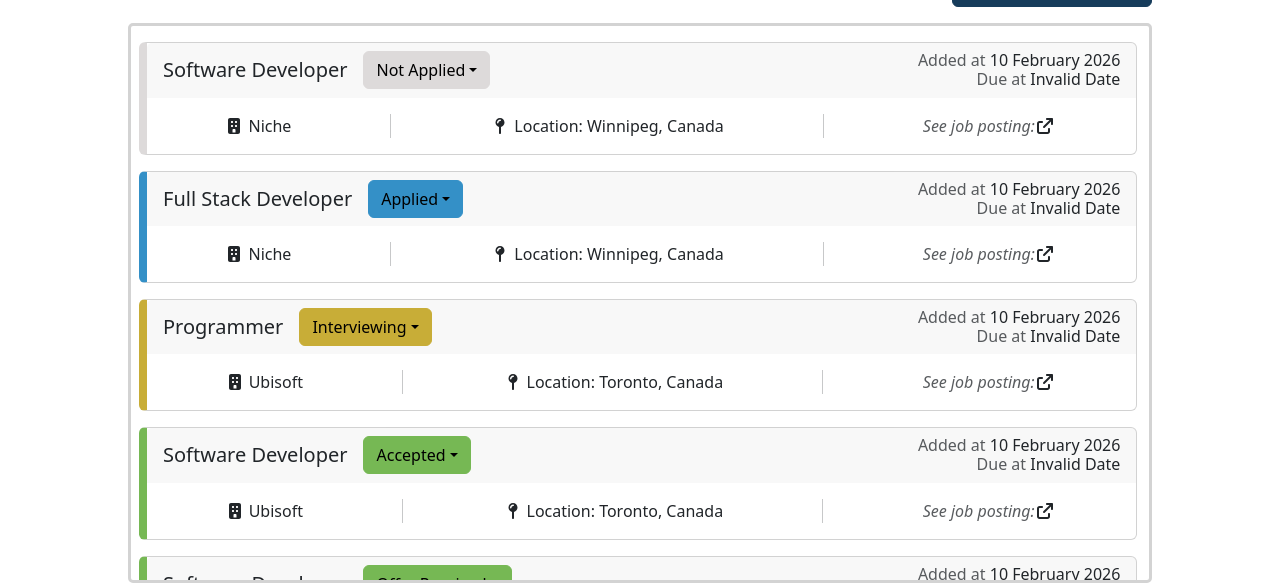
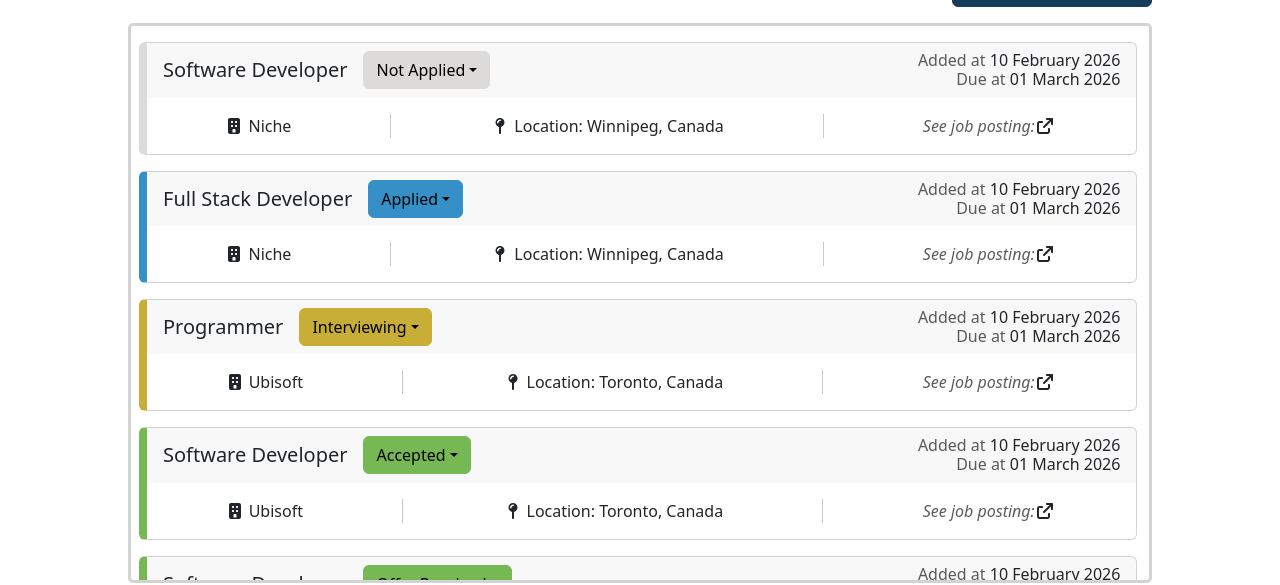
Before and after one commit to Co-App-Team/frontend, a React (Vite) app: page /job-applications in a window 1280 px wide. Shown: the part 168-753 px from the top of the page. Built offline with nearby package versions, Linux system fonts and the light colour scheme.

Commit message:
Fixed deadline date bug

```diff
--- a/src/components/jobApplications/JobApplicationCard.jsx
+++ b/src/components/jobApplications/JobApplicationCard.jsx
@@ -23,7 +23,7 @@ const JobApplicationCard = ({ jobApplication }) => {
   }
 
   const dateCreated = formatDate(jobApplication.dateCreated);
-  const deadlineDate = formatDate(jobApplication.deadlineDate);
+  const deadlineDate = formatDate(jobApplication.applicationDeadline);
 
   const isLoading = !company || !status || !dateCreated || !deadlineDate;
 
```
